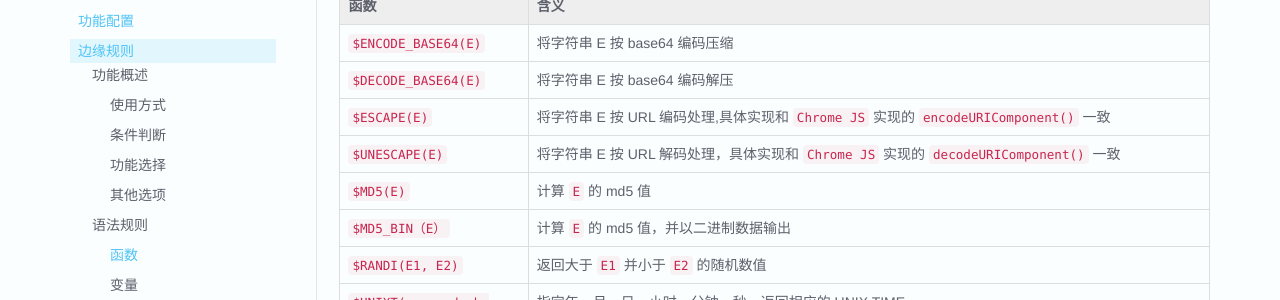
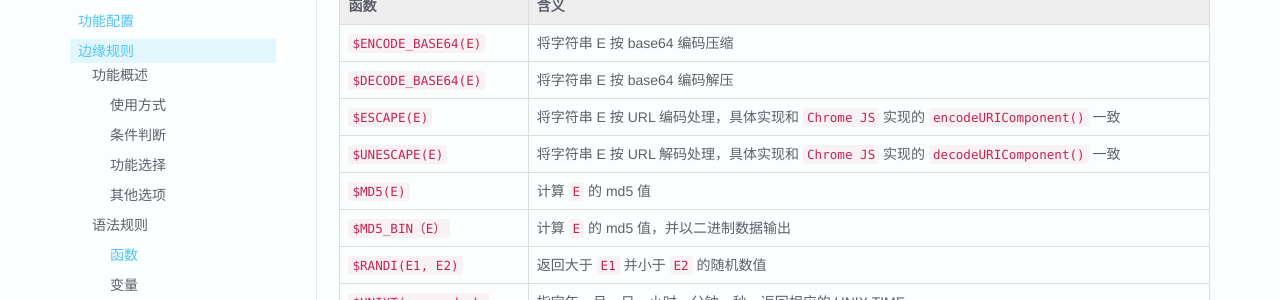
Before and after one commit to upyun/docs, an MkDocs documentation site: the page built from sources/cdn/edgerules.md, in a window 1280 px wide and 900 px high, scrolled down 4434 px. Shown: the part 151-451 px from the top of the window. Built offline with MkDocs 1.6.1, drawn with Linux system fonts in a browser that asks for light colours; old or Windows-style settings are respelled for this version of MkDocs.

```diff
--- a/sources/cdn/edgerules.md
+++ b/sources/cdn/edgerules.md
@@ -167,7 +167,7 @@ EdgeRules 根据不同用户背景划分了两种不同的使用方式，一种
 :--------------------       | :-------
 `$ENCODE_BASE64(E)`         | 将字符串 E 按 base64 编码压缩
 `$DECODE_BASE64(E)`         | 将字符串 E 按 base64 编码解压
-`$ESCAPE(E)`         | 将字符串 E 按 URL 编码处理,具体实现和 `Chrome JS ` 实现的  `encodeURIComponent()` 一致
+`$ESCAPE(E)`         | 将字符串 E 按 URL 编码处理，具体实现和 `Chrome JS ` 实现的  `encodeURIComponent()` 一致
 `$UNESCAPE(E)`         | 将字符串 E 按 URL 解码处理，具体实现和 `Chrome JS ` 实现的  `decodeURIComponent() ` 一致
 `$MD5(E)`                   | 计算 `E` 的 md5 值
 `$MD5_BIN（E）`              | 计算 `E` 的 md5 值，并以二进制数据输出
```
